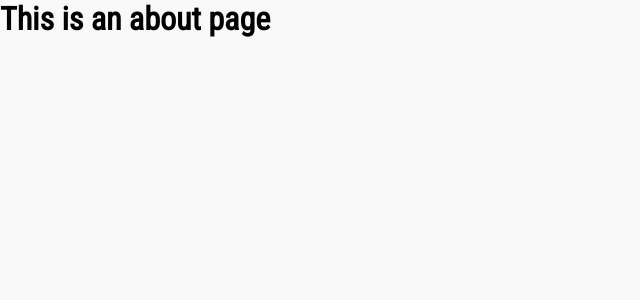
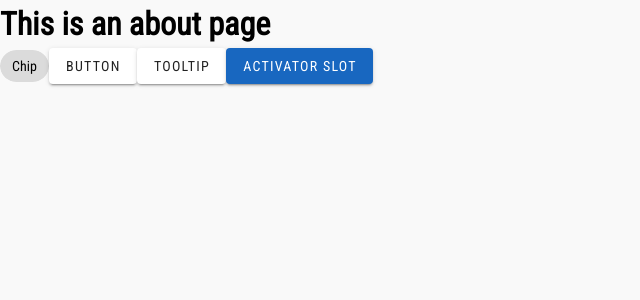
Before and after one commit to vitalii-minchuk/vue-pinia, a Vue app: page /about in a window 1280 px wide. Shown: the top 300 px of the page, without its empty margins (0-640 px from the left). Built offline with nearby package versions, Linux system fonts and the light colour scheme.

Commit message:
add vuetify

```diff
--- a/package.json
+++ b/package.json
@@ -13,7 +13,8 @@
   "dependencies": {
     "pinia": "^2.0.28",
     "vue": "^3.2.45",
-    "vue-router": "^4.1.6"
+    "vue-router": "^4.1.6",
+    "vuetify": "^3.0.6"
   },
   "devDependencies": {
     "@rushstack/eslint-patch": "^1.1.4",
--- a/src/main.ts
+++ b/src/main.ts
@@ -4,12 +4,14 @@ import App from '@/App.vue';
 import router from '@/router';
 import '@/assets/main.css';
 import BaseLoader from '@/components/ui/BaseLoader.vue';
+import vuetify from '@/vuetify';
 
 const pinia = createPinia();
 const app = createApp(App);
 
 app.use(pinia);
 app.use(router);
+app.use(vuetify);
 app.component('BaseLoader', BaseLoader);
 
 app.mount('#app');
--- a/src/views/AboutView.vue
+++ b/src/views/AboutView.vue
@@ -1,5 +1,32 @@
 <template>
   <div>
     <h1>This is an about page</h1>
+    <v-chip> Chip </v-chip>
+    <v-btn> Button </v-btn>
+    <v-tooltip location="top" text="Tooltip">
+      <template v-slot:activator="{ props }">
+        <v-btn v-bind="props">Tooltip</v-btn>
+      </template>
+    </v-tooltip>
+    <v-menu>
+      <template v-slot:activator="{ props }">
+        <v-btn color="primary" v-bind="props"> Activator slot </v-btn>
+      </template>
+      <v-list>
+        <v-list-item v-for="(item, index) in items" :key="index" :value="index">
+          <v-list-item-title>{{ item.title }}</v-list-item-title>
+        </v-list-item>
+      </v-list>
+    </v-menu>
   </div>
 </template>
+<script setup lang="ts">
+import { ref } from 'vue';
+
+const items = ref([
+  { title: 'Click Me' },
+  { title: 'Click Me' },
+  { title: 'Click Me' },
+  { title: 'Click Me 2' },
+]);
+</script>
--- /dev/null
+++ b/src/vuetify/index.ts
@@ -0,0 +1,11 @@
+import 'vuetify/styles';
+import { createVuetify } from 'vuetify';
+import * as components from 'vuetify/components';
+import * as directives from 'vuetify/directives';
+
+const vuetify = createVuetify({
+  components,
+  directives,
+});
+
+export default vuetify;
```
Also changed, not shown: 1 other file (tests, documents, lock files or other folders).
